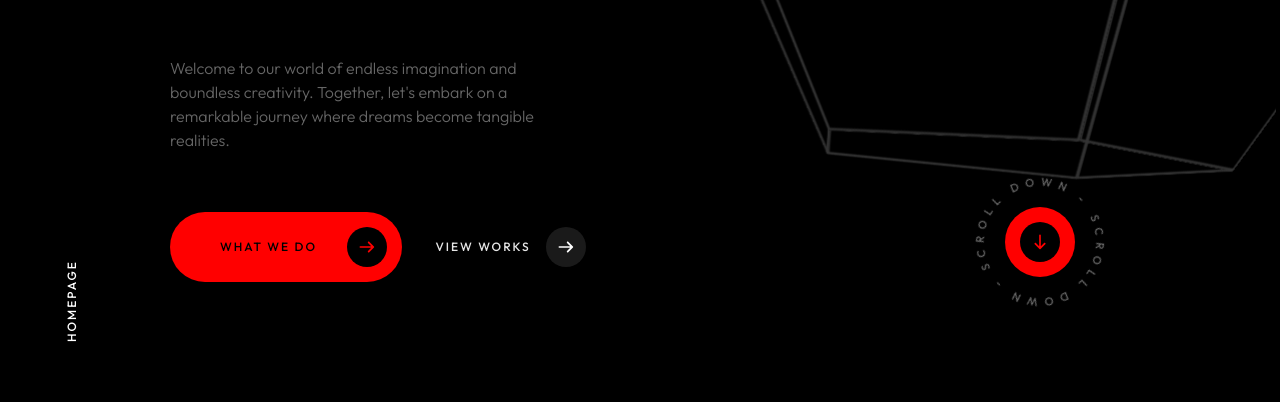
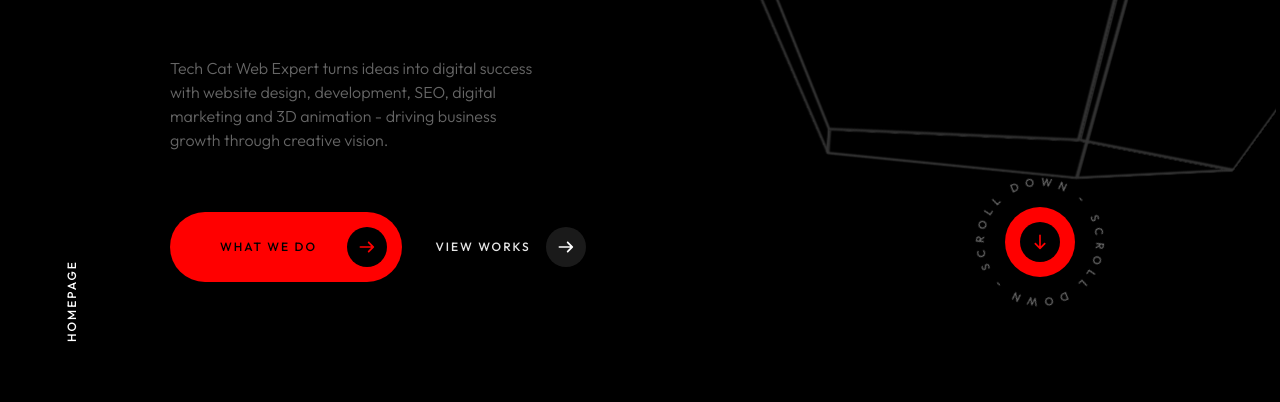
Before and after one commit to kuldip78749/tech-cat-web-website, a plain HTML site: page home-1.html in a window 1280 px wide. Shown: the part 398-800 px from the top of the page. Drawn offline with Linux system fonts and the light colour scheme; animation ran at ten frames a second.

Commit message:
Update home-1.html

```diff
--- a/home-1.html
+++ b/home-1.html
@@ -234,7 +234,7 @@
                                 <div class="row">
                                     <div class="col-md-7 col-lg-5">
 
-                                        <p class="mil-light-soft mil-mb-60">Welcome to our world of endless imagination and boundless creativity. Together, let's embark on a remarkable journey where dreams become tangible realities.</p>
+                                        <p class="mil-light-soft mil-mb-60">Tech Cat Web Expert turns ideas into digital success with website design, development, SEO, digital marketing and 3D animation - driving business growth through creative vision.</p>
 
                                     </div>
                                 </div>
```
